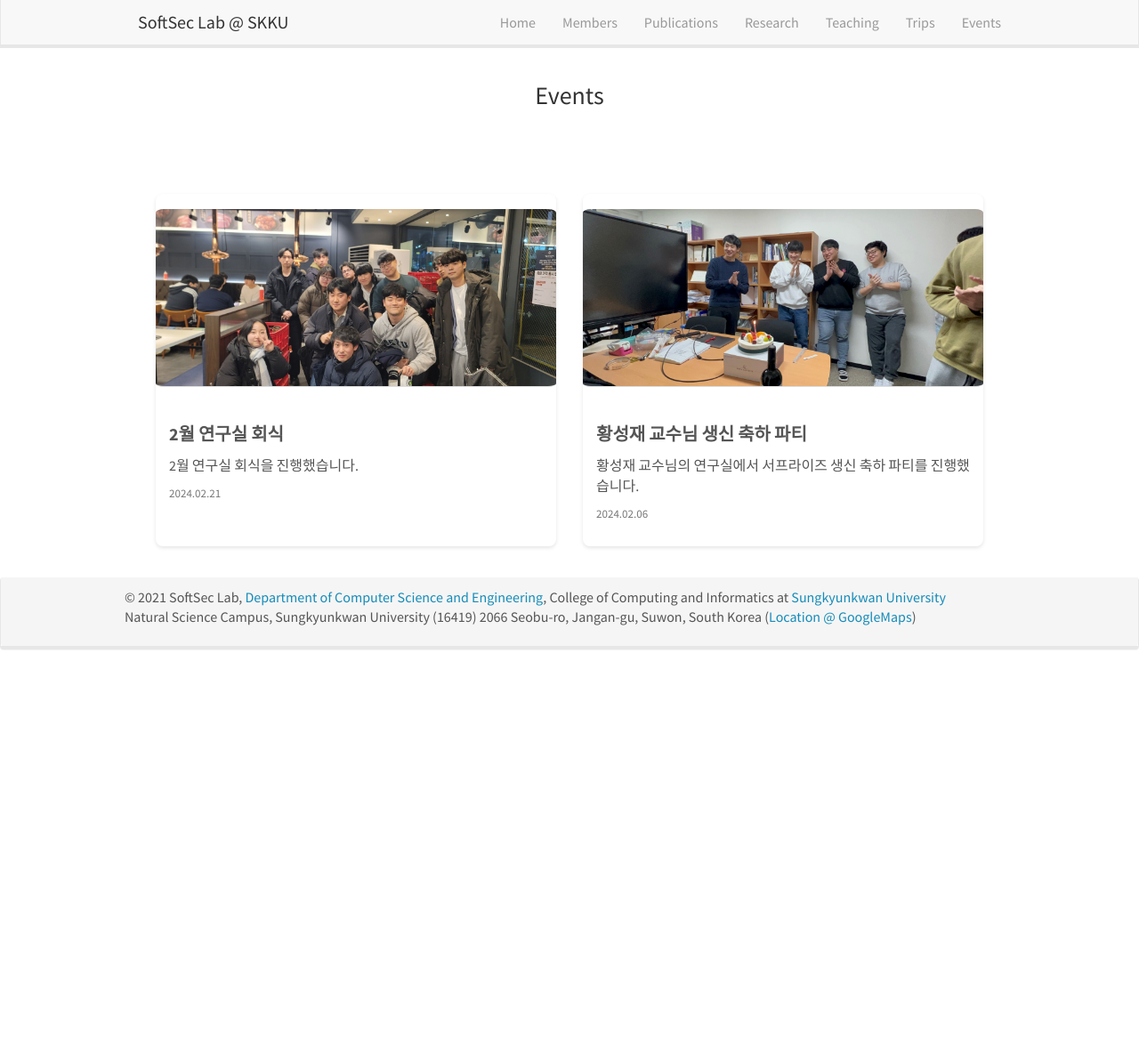
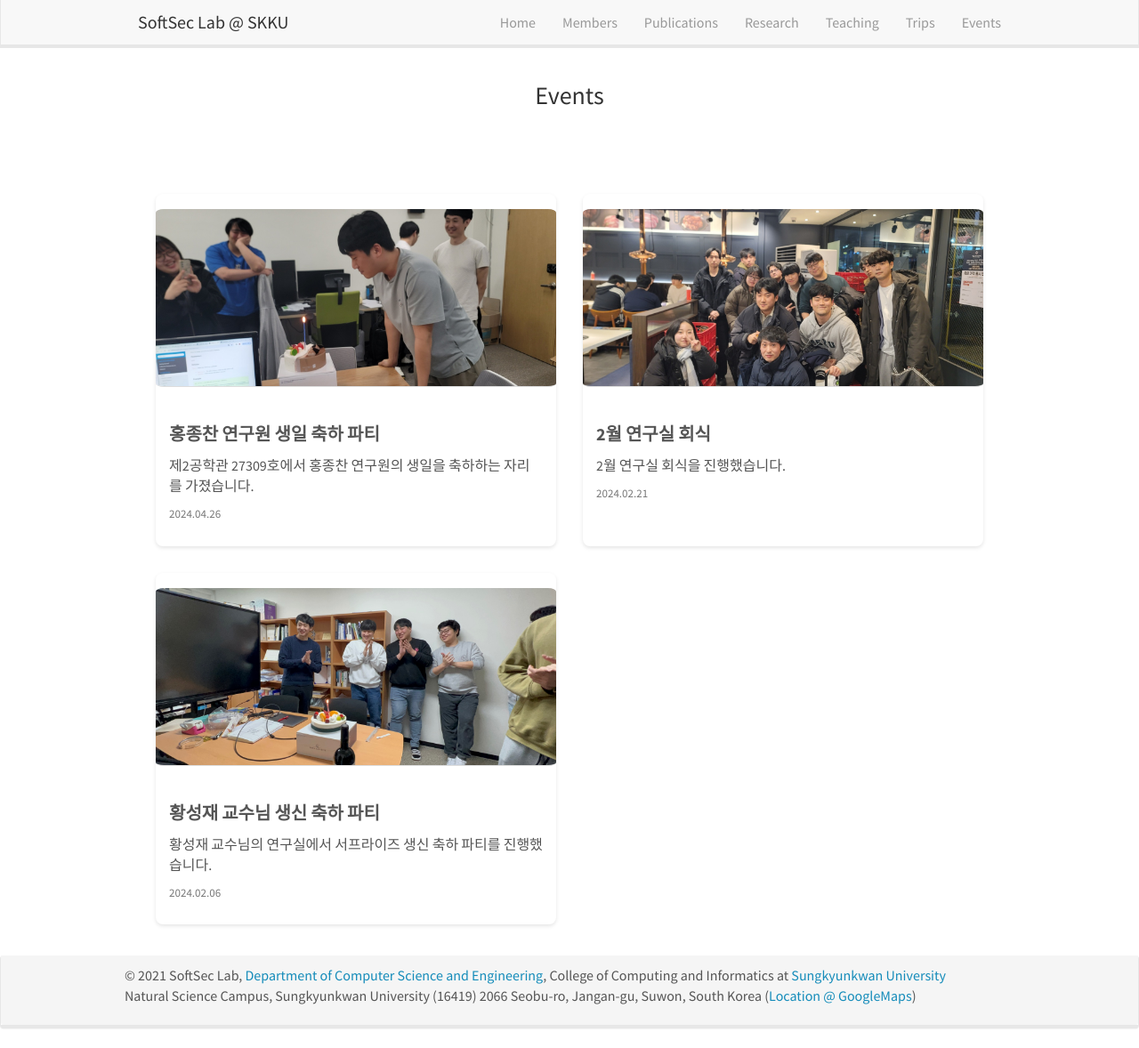
Before and after one commit to softsec-lab/softsec-lab.github.io, a Jekyll site: the page built from _pages/events.md, in a window 1280 px wide and 1178 px high. Shown: the whole window at 89% size. Built offline with Jekyll 4.4.1, drawn with Linux system fonts in a browser that asks for light colours; nearby versions of some CDN libraries.

Commit message:
Add Event 2024 jongchan's Birthday

```diff
--- a/_data/events.yml
+++ b/_data/events.yml
@@ -1,3 +1,9 @@
+- title: 홍종찬 연구원 생일 축하 파티
+  content: 제2공학관 27309호에서 홍종찬 연구원의 생일을 축하하는 자리를 가졌습니다.
+  thumbnail: /images/events/240426/KakaoTalk_20240426_151801746.jpg
+  date: 2024.04.26
+  imgList:
+    - /images/events/240426/KakaoTalk_20240426_151801746.jpg
 - title: 2월 연구실 회식
   content: 2월 연구실 회식을 진행했습니다.
   thumbnail: /images/230221_단체회식.jpg
--- a/_layouts/events.html
+++ b/_layouts/events.html
@@ -1,6 +1,7 @@
 ---
 layout: default
 ---
+
 <link rel="stylesheet" type="text/css" href="/css/card.css" media="screen,projection">
 <h3 style="text-align: center">Events</h3>
 <div class="container-fluid card-container">
--- a/css/card.css
+++ b/css/card.css
@@ -1,7 +1,7 @@
 .card-container {
     display: flex;
     flex-wrap: wrap;
-    justify-content: space-around;
+    justify-content: flex-start;
     padding: 20px;
     margin-top: 60px;
 }
```
Also changed, not shown: images/events/240426/KakaoTalk_20240426_151801746.jpg (added).
